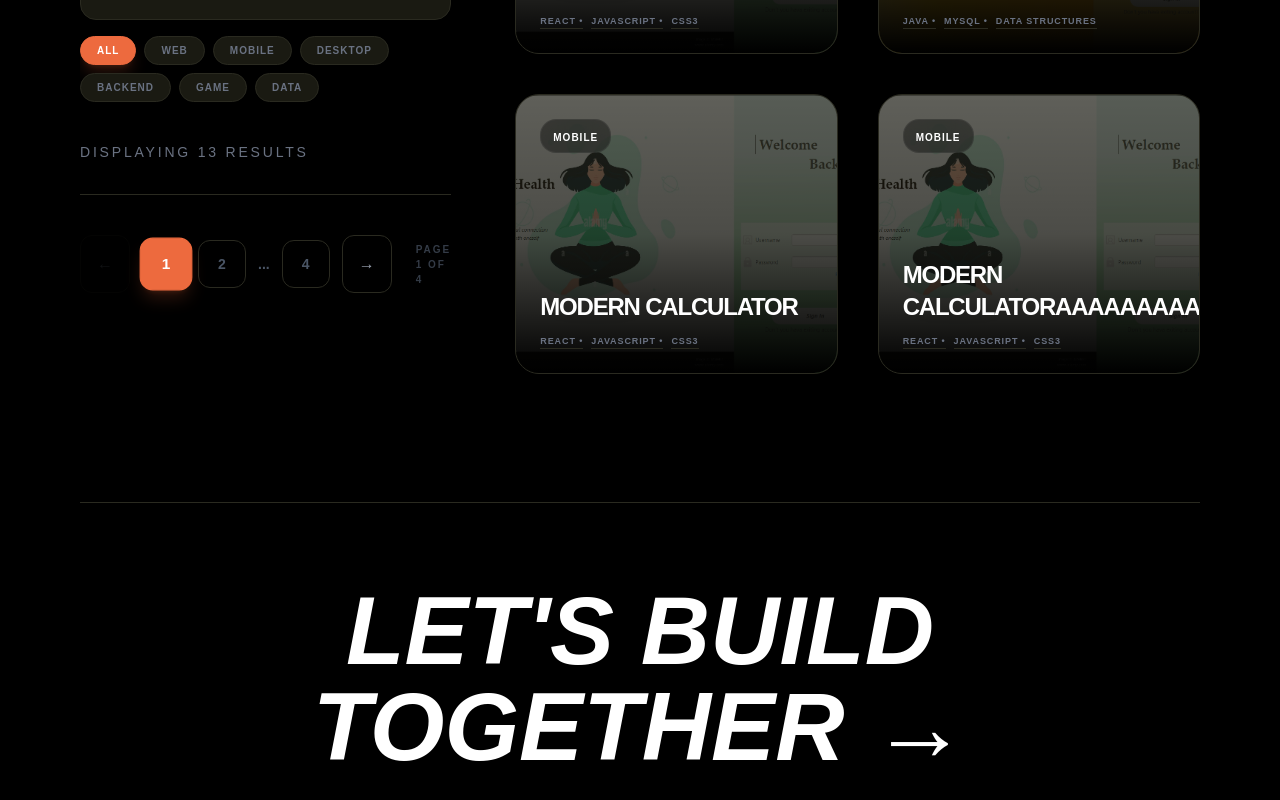
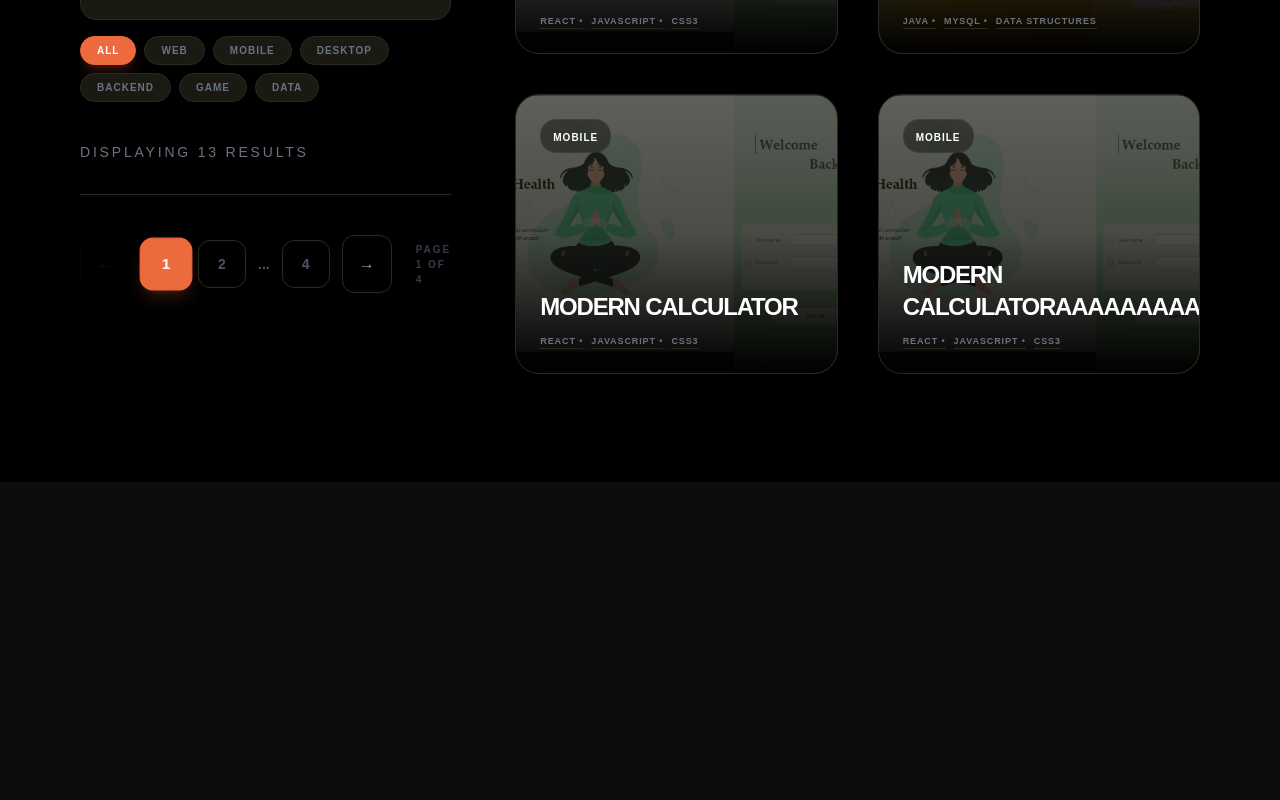
Before and after one commit to tharu-2003/Tharusha_Sandaruwan_Dahanayaka, a React (Vite) app: page /projects in a window 1280 px wide. Shown: the part 318-1118 px from the top of the page. After the commit the page ends 800 px from the top, so only its background shows below. Built offline with nearby package versions, Linux system fonts and the light colour scheme.

Commit message:
remove footer

```diff
--- a/src/pages/ProjectPage.tsx
+++ b/src/pages/ProjectPage.tsx
@@ -170,12 +170,6 @@ const ProjectPage = () => {
           </div>
         </div>
       </div>
-
-      <footer className="mt-32 border-t border-[#2a2a20] pt-20 text-center pb-10">
-        <h2 onClick={() => navigate('/contact')} className="text-4xl sm:text-7xl lg:text-8xl font-black text-white hover:text-[#ed6a3e] cursor-pointer transition-all duration-500 uppercase italic">
-          Let's Build Together →
-        </h2>
-      </footer>
     </div>
   );
 };
```
